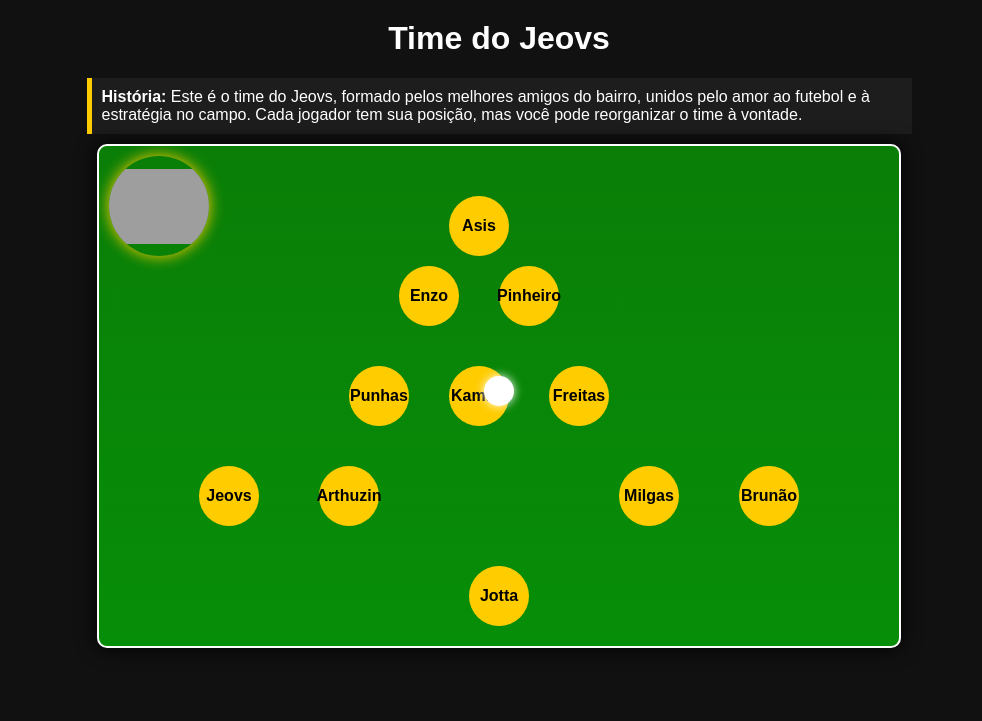
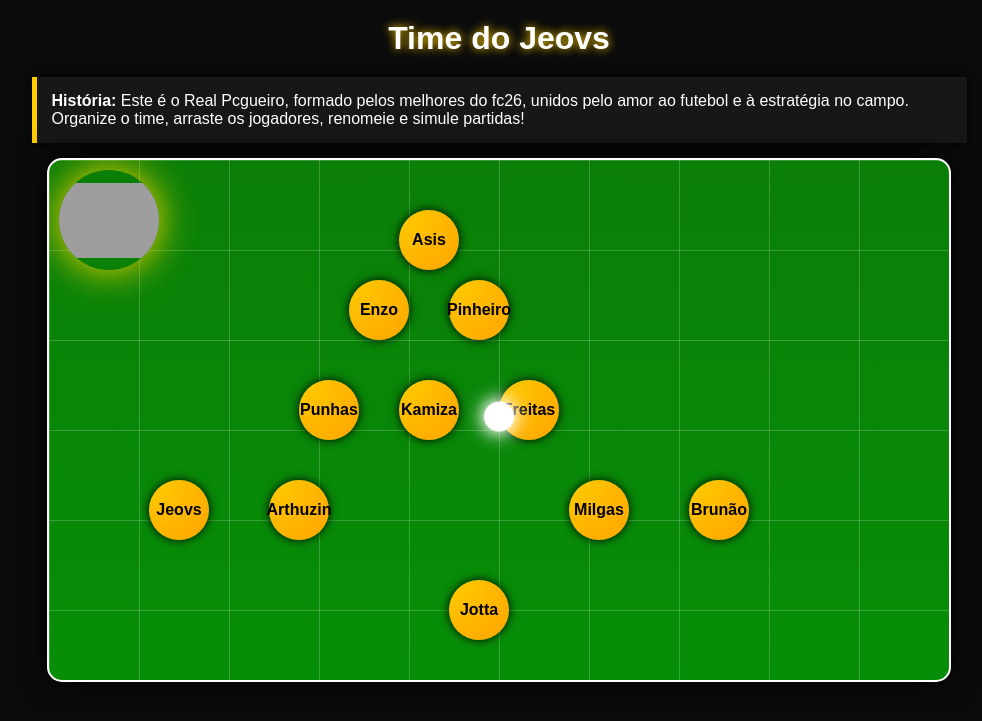
Before and after one commit to Jeovs777/real_pagueiro_fc, a Flask app: page / in a window 1280 px wide. Shown: the top 721 px of the page, without its empty margins (141-1123 px from the left). Run offline with Flask 3, Linux system fonts and the light colour scheme; grey boxes are pictures that could not be loaded.

Commit message:
Atualização: campo animado, escudo e jogadores estilizados

```diff
--- a/templates/index.html
+++ b/templates/index.html
@@ -2,43 +2,61 @@
 <html lang="pt-br">
 <head>
 <meta charset="UTF-8">
-<title>Time do Jeovs - Editor Interativo</title>
+<title>REAL PCGUEIRO - Gerenciamento Profissional</title>
 <style>
 body {
-        background-color: #111;
-        color: white;
-        font-family: 'Arial', sans-serif;
     margin: 0;
     padding: 0;
+    background: #0b0b0b;
+    font-family: Arial, sans-serif;
+    color: white;
     display: flex;
     flex-direction: column;
     align-items: center;
 }
 
 h1 {
-        margin-top: 20px;
+    margin: 20px;
+    text-shadow: 0 0 10px #ffcc00;
 }
 
 .info-time {
-        width: 800px;
+    width: 900px;
     text-align: left;
-        margin-bottom: 10px;
-        padding: 10px;
+    margin-bottom: 15px;
+    padding: 15px;
     background: rgba(255,255,255,0.05);
     border-left: 5px solid #ffcc00;
+    box-shadow: 0 0 10px #000;
+    font-size: 16px;
 }
 
 .campo {
     position: relative;
-        width: 800px;
-        height: 500px;
+    width: 900px;
+    height: 520px;
     background: linear-gradient(to bottom, #0a7e07 0%, #078e08 100%);
     border: 2px solid white;
-        border-radius: 10px;
-        box-shadow: 0 0 20px #000;
+    border-radius: 15px;
+    box-shadow: 0 0 30px #000;
     overflow: hidden;
 }
 
+/* Linhas do campo */
+.campo::before {
+    content: "";
+    position: absolute;
+    top: 0; left: 0;
+    width: 100%;
+    height: 100%;
+    background-image:
+        linear-gradient(to right, rgba(255,255,255,0.2) 1px, transparent 1px),
+        linear-gradient(to bottom, rgba(255,255,255,0.2) 1px, transparent 1px);
+    background-size: 90px 90px;
+    pointer-events: none;
+}
+
+/* Escudo do time */
 .escudo {
     position: absolute;
     width: 100px;
@@ -48,55 +66,76 @@
     border-radius: 50%;
     background: url('https://upload.wikimedia.org/wikipedia/commons/thumb/0/09/FIFA_World_Cup_Trophy_2018.png/800px-FIFA_World_Cup_Trophy_2018.png') no-repeat center center;
     background-size: contain;
-        box-shadow: 0 0 15px #ffcc00;
+    box-shadow: 0 0 25px #ffcc00;
+    animation: brilho 2s infinite alternate;
 }
 
+@keyframes brilho {
+    0% { box-shadow: 0 0 15px #ffcc00; }
+    100% { box-shadow: 0 0 40px #ffd700; }
+}
+
+/* Jogadores */
 .jogador {
     position: absolute;
     width: 60px;
     height: 60px;
-        background-color: #ffcc00;
+    background: radial-gradient(circle at top left, #ffcc00, #ffa500);
     border-radius: 50%;
     display: flex;
     justify-content: center;
     align-items: center;
+    font-weight: bold;
     color: black;
-        font-weight: bold;
     cursor: grab;
-        transition: transform 0.3s ease, background-color 0.3s ease;
+    transition: transform 0.3s ease, box-shadow 0.3s ease;
     user-select: none;
+    box-shadow: 0 0 10px #000;
 }
 
 .jogador:active {
     cursor: grabbing;
     transform: scale(1.3);
-        background-color: #00ccff;
+    box-shadow: 0 0 30px #00ccff;
     z-index: 1000;
 }
 
+.jogador:hover {
+    transform: scale(1.2);
+    box-shadow: 0 0 20px #00ccff;
+}
+
+/* Bola */
 .bola {
     position: absolute;
     width: 30px;
     height: 30px;
     border-radius: 50%;
     background: white;
-        top: 230px;
-        left: 385px;
-        box-shadow: 0 0 10px #fff;
+    top: 245px;
+    left: 435px;
+    box-shadow: 0 0 15px #fff, 0 0 25px #fff;
+    animation: leve 1.5s infinite alternate;
+}
+
+@keyframes leve {
+    0% { transform: translateY(0px); }
+    100% { transform: translateY(-5px); }
 }
 </style>
 </head>
 <body>
 <h1>Time do Jeovs</h1>
+
 <div class="info-time">
-    <strong>História:</strong> Este é o time do Jeovs, formado pelos melhores amigos do bairro, unidos pelo amor ao futebol e à estratégia no campo. Cada jogador tem sua posição, mas você pode reorganizar o time à vontade.
+    <strong>História:</strong> Este é o Real Pcgueiro, formado pelos melhores do fc26, unidos pelo amor ao futebol e à estratégia no campo. Organize o time, arraste os jogadores, renomeie e simule partidas!
 </div>
 
 <div class="campo">
     <div class="escudo"></div>
 
     <!-- Jogadores -->
-    <div class="jogador" style="top: 420px; left: 370px;">Jotta</div>
+    <div class="jogador" style="top: 420px; left: 400px;">Jotta</div>
     <div class="jogador" style="top: 320px; left: 220px;">Arthuzin</div>
     <div class="jogador" style="top: 320px; left: 520px;">Milgas</div>
     <div class="jogador" style="top: 320px; left: 100px;">Jeovs</div>
@@ -113,6 +152,7 @@
 </div>
 
 <script>
+// Arrastar e renomear jogadores
 const jogadores = document.querySelectorAll('.jogador');
 let jogadorSelecionado = null;
 let offsetX, offsetY;
```
Lines whose indentation alone changed are shown as unchanged.
